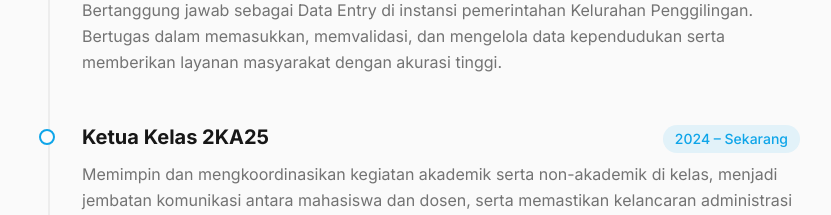
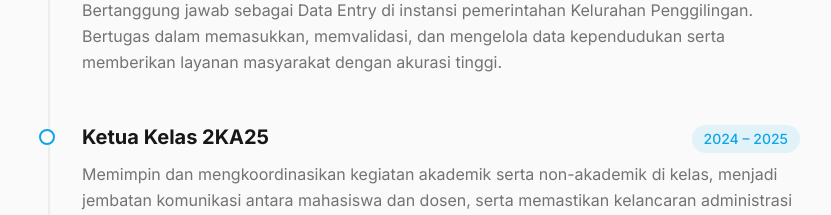
Before and after one commit to Pekesxyz/portofolio-pradipta, a Next.js app: page / in a window 1280 px wide. Shown: the part 4740-4955 px from the top of the page, without its empty margins (16-847 px from the left). Built offline with nearby package versions, Linux system fonts and the light colour scheme.

Commit message:
update: ubah periode ketua kelas dan prestasi

```diff
--- a/src/components/Experience.tsx
+++ b/src/components/Experience.tsx
@@ -6,28 +6,35 @@ const experiences = [
   {
     title: "Data Entry Intern — Kelurahan Penggilingan",
     date: "April 2021 – Juli 2021",
-    description: "Bertanggung jawab sebagai Data Entry di instansi pemerintahan Kelurahan Penggilingan. Bertugas dalam memasukkan, memvalidasi, dan mengelola data kependudukan serta memberikan layanan masyarakat dengan akurasi tinggi.",
+    description:
+      "Bertanggung jawab sebagai Data Entry di instansi pemerintahan Kelurahan Penggilingan. Bertugas dalam memasukkan, memvalidasi, dan mengelola data kependudukan serta memberikan layanan masyarakat dengan akurasi tinggi.",
   },
   {
     title: "Ketua Kelas 2KA25",
-    date: "2024 – Sekarang",
-    description: "Memimpin dan mengkoordinasikan kegiatan akademik serta non-akademik di kelas, menjadi jembatan komunikasi antara mahasiswa dan dosen, serta memastikan kelancaran administrasi perkuliahan.",
+    date: "2024 – 2025",
+    description:
+      "Memimpin dan mengkoordinasikan kegiatan akademik serta non-akademik di kelas, menjadi jembatan komunikasi antara mahasiswa dan dosen, serta memastikan kelancaran administrasi perkuliahan.",
   },
   {
     title: "Seksi Perlengkapan — Karang Taruna",
     date: "2022 – 2023",
-    description: "Bertanggung jawab atas pengelolaan, pengadaan, dan pemeliharaan perlengkapan serta logistik untuk berbagai kegiatan dan acara organisasi Karang Taruna.",
+    description:
+      "Bertanggung jawab atas pengelolaan, pengadaan, dan pemeliharaan perlengkapan serta logistik untuk berbagai kegiatan dan acara organisasi Karang Taruna.",
   },
   {
     title: "Juara 3 - UI/UX Competition",
     date: "2025",
-    description: "Meraih juara ke-3 dalam kompetisi UI/UX. Merancang antarmuka aplikasi yang berfokus pada pengalaman pengguna yang intuitif, fungsional, dan desain yang modern.",
+    description:
+      "Meraih juara ke-3 dalam kompetisi UI/UX. Merancang antarmuka aplikasi yang berfokus pada pengalaman pengguna yang intuitif, fungsional, dan desain yang modern.",
   },
 ];
 
 export function Experience() {
   return (
-    <section id="experience" className="py-24 bg-muted/30 scroll-mt-20 border-y border-border/50">
+    <section
+      id="experience"
+      className="py-24 bg-muted/30 scroll-mt-20 border-y border-border/50"
+    >
       <div className="container mx-auto px-6 md:px-12">
         <motion.div
           initial={{ opacity: 0, y: 20 }}
```
Also changed, not shown: 1 other file (tests, documents, lock files or other folders).
